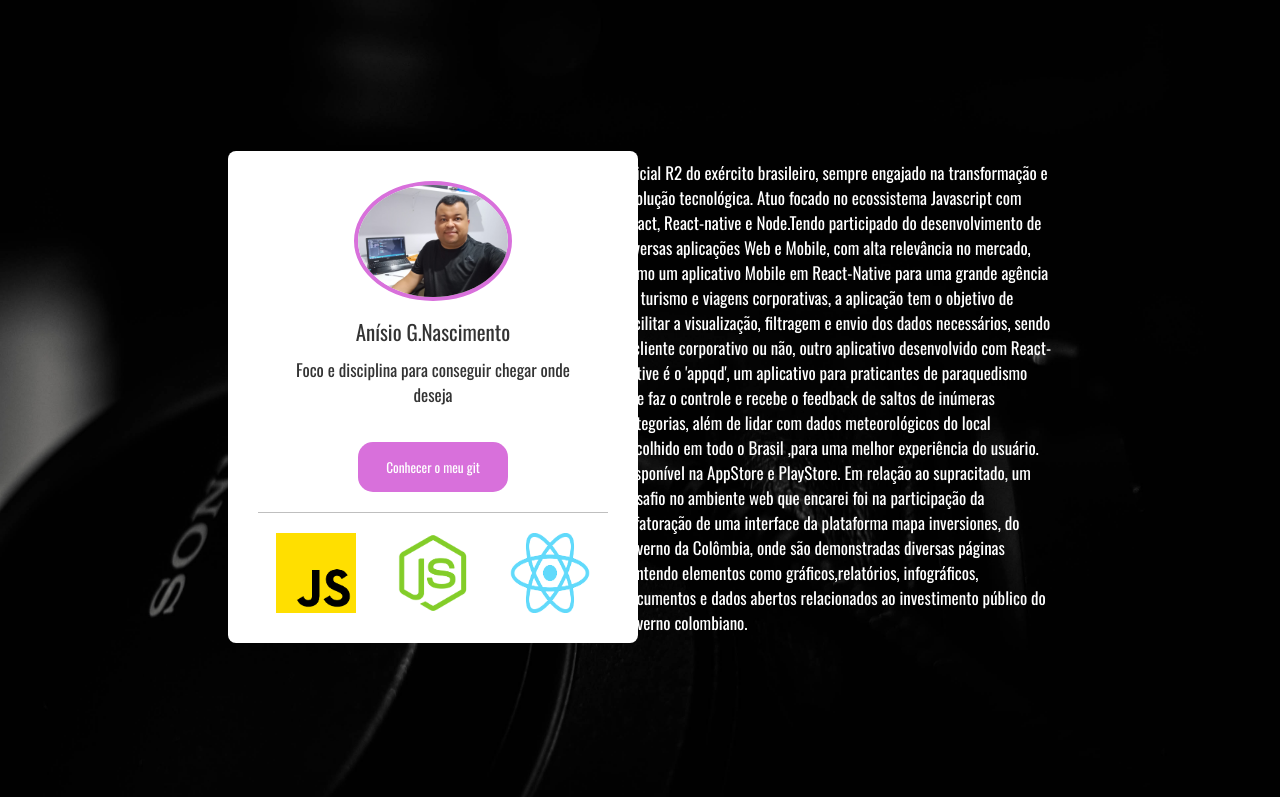
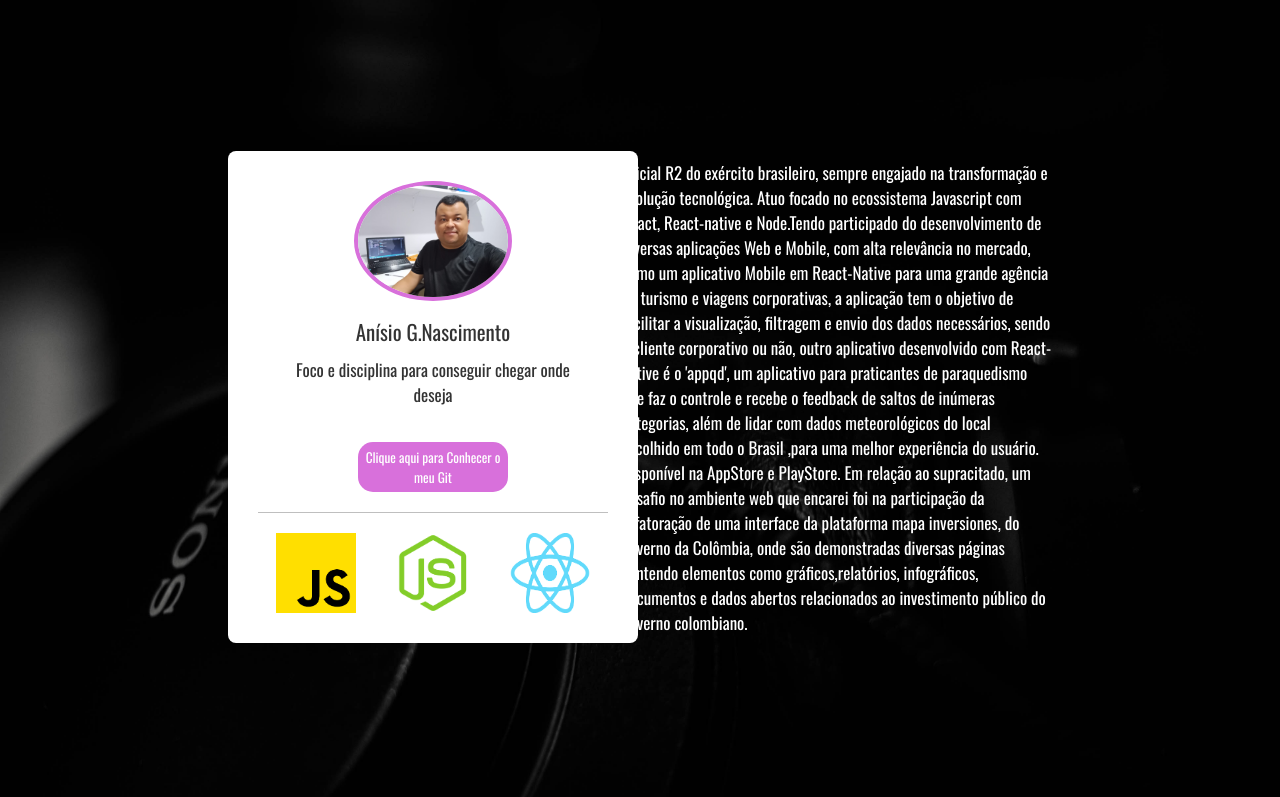
Before and after one commit to anisionascimento/meu-Repositorio, a plain HTML site: page index.html in a window 1280 px wide. Shown: the part 813-1610 px from the top of the page. Drawn offline with nearby package versions, Linux system fonts and the light colour scheme.

Commit message:
Update index.html

```diff
--- a/index.html
+++ b/index.html
@@ -46,7 +46,7 @@
                     <!--MINHA REDE SOCIAL-->
                     <a href="https://github.com/anisionascimento" target="_blank">
                         <button class="profile-button" >
-                            Conhecer o meu git
+                           Clique aqui para Conhecer o meu Git
                         </button>
                     </a>
 
```
